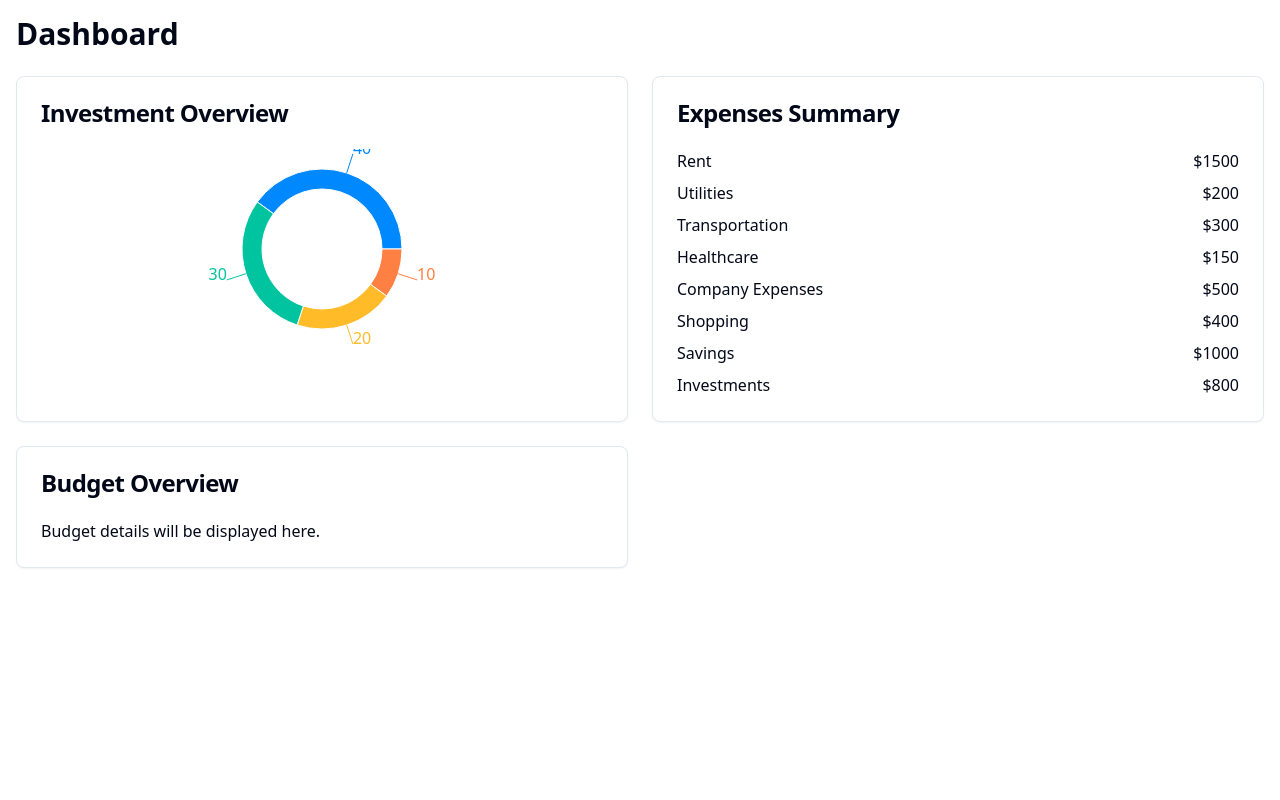
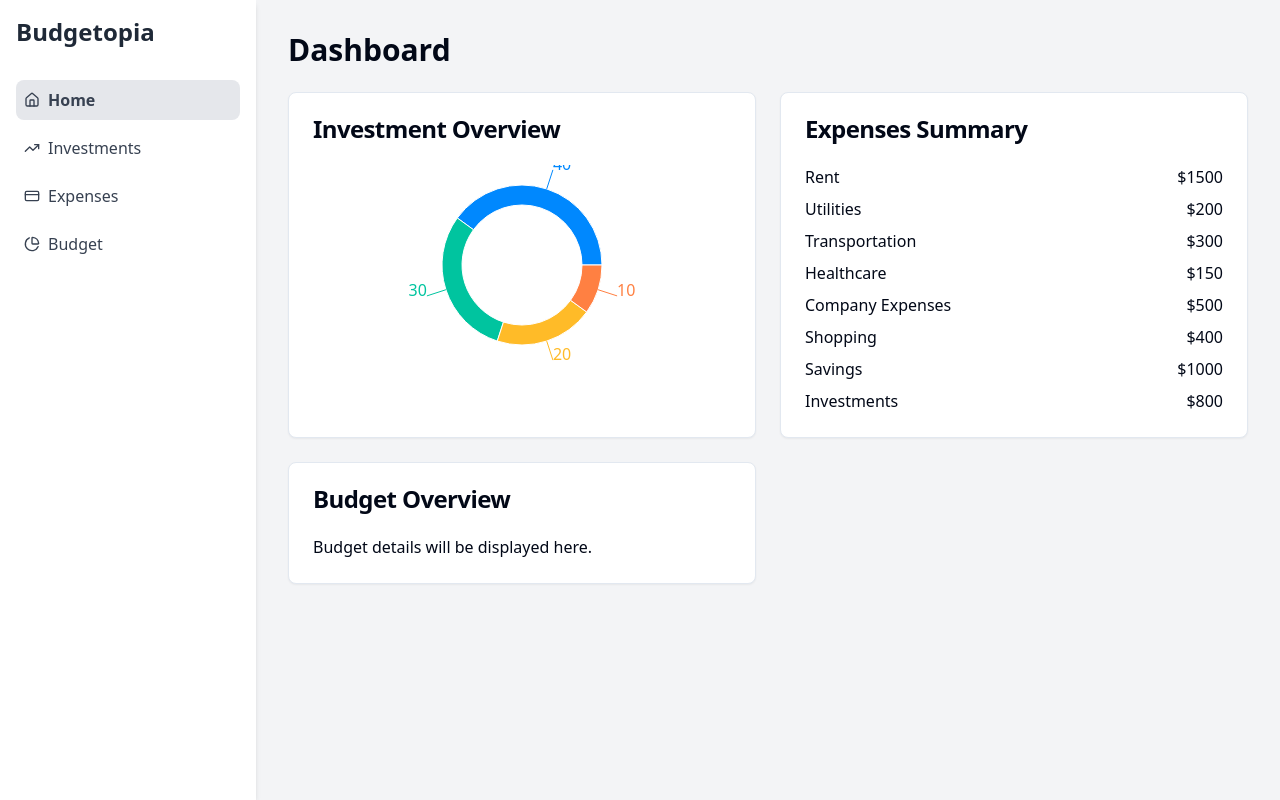
Before and after one commit to taishiwalden/budgetopia-dashboard, a React (Vite) app: page / in a window 1280 px wide. Built offline with nearby package versions, Linux system fonts and the light colour scheme.

Commit message:
Add left-hand navigation
Implement a left-hand navigation menu to allow users to navigate between various pages of the application.
[skip gpt_engineer]

```diff
--- a/src/App.jsx
+++ b/src/App.jsx
@@ -3,6 +3,7 @@ import { TooltipProvider } from "@/components/ui/tooltip";
 import { QueryClient, QueryClientProvider } from "@tanstack/react-query";
 import { BrowserRouter, Routes, Route } from "react-router-dom";
 import { navItems } from "./nav-items";
+import Layout from "./components/Layout";
 
 const queryClient = new QueryClient();
 
@@ -11,11 +12,13 @@ const App = () => (
     <TooltipProvider>
       <Toaster />
       <BrowserRouter>
-        <Routes>
-          {navItems.map(({ to, page }) => (
-            <Route key={to} path={to} element={page} />
-          ))}
-        </Routes>
+        <Layout>
+          <Routes>
+            {navItems.map(({ to, page }) => (
+              <Route key={to} path={to} element={page} />
+            ))}
+          </Routes>
+        </Layout>
       </BrowserRouter>
     </TooltipProvider>
   </QueryClientProvider>
--- /dev/null
+++ b/src/components/Layout.jsx
@@ -0,0 +1,39 @@
+import React from 'react';
+import { Link, useLocation } from 'react-router-dom';
+import { cn } from "@/lib/utils";
+import { navItems } from "@/nav-items";
+
+const Layout = ({ children }) => {
+  const location = useLocation();
+
+  return (
+    <div className="flex h-screen bg-gray-100">
+      <nav className="w-64 bg-white shadow-md">
+        <div className="p-4">
+          <h1 className="text-2xl font-bold text-gray-800">Budgetopia</h1>
+        </div>
+        <ul className="space-y-2 p-4">
+          {navItems.map((item) => (
+            <li key={item.to}>
+              <Link
+                to={item.to}
+                className={cn(
+                  "flex items-center space-x-2 p-2 rounded-lg text-gray-700 hover:bg-gray-200",
+                  location.pathname === item.to && "bg-gray-200 font-semibold"
+                )}
+              >
+                {item.icon}
+                <span>{item.title}</span>
+              </Link>
+            </li>
+          ))}
+        </ul>
+      </nav>
+      <main className="flex-1 overflow-y-auto p-8">
+        {children}
+      </main>
+    </div>
+  );
+};
+
+export default Layout;
--- a/src/pages/Budget.jsx
+++ b/src/pages/Budget.jsx
@@ -3,7 +3,7 @@ import { Card, CardContent, CardHeader, CardTitle } from "@/components/ui/card";
 
 const Budget = () => {
   return (
-    <div className="container mx-auto p-4">
+    <div>
       <h1 className="text-3xl font-bold mb-6">Budget</h1>
       <Card>
         <CardHeader>
--- a/src/pages/Expenses.jsx
+++ b/src/pages/Expenses.jsx
@@ -22,7 +22,7 @@ const Expenses = () => {
   ];
 
   return (
-    <div className="container mx-auto p-4">
+    <div>
       <h1 className="text-3xl font-bold mb-6">Expenses</h1>
       <Card>
         <CardHeader>
--- a/src/pages/Home.jsx
+++ b/src/pages/Home.jsx
@@ -24,7 +24,7 @@ const Home = () => {
   const COLORS = ['#0088FE', '#00C49F', '#FFBB28', '#FF8042'];
 
   return (
-    <div className="container mx-auto p-4">
+    <div>
       <h1 className="text-3xl font-bold mb-6">Dashboard</h1>
       <div className="grid grid-cols-1 md:grid-cols-2 gap-6">
         <Card>
--- a/src/pages/Investments.jsx
+++ b/src/pages/Investments.jsx
@@ -21,7 +21,6 @@ const Investments = () => {
   };
 
   const handleUpdateChart = () => {
-    // Normalize percentages to ensure they sum up to 100%
     const total = investmentData.reduce((sum, item) => sum + item.value, 0);
     const normalizedData = investmentData.map(item => ({
       ...item,
@@ -31,7 +30,7 @@ const Investments = () => {
   };
 
   return (
-    <div className="container mx-auto p-4">
+    <div>
       <h1 className="text-3xl font-bold mb-6">Investments</h1>
       <Card>
         <CardHeader>
```
